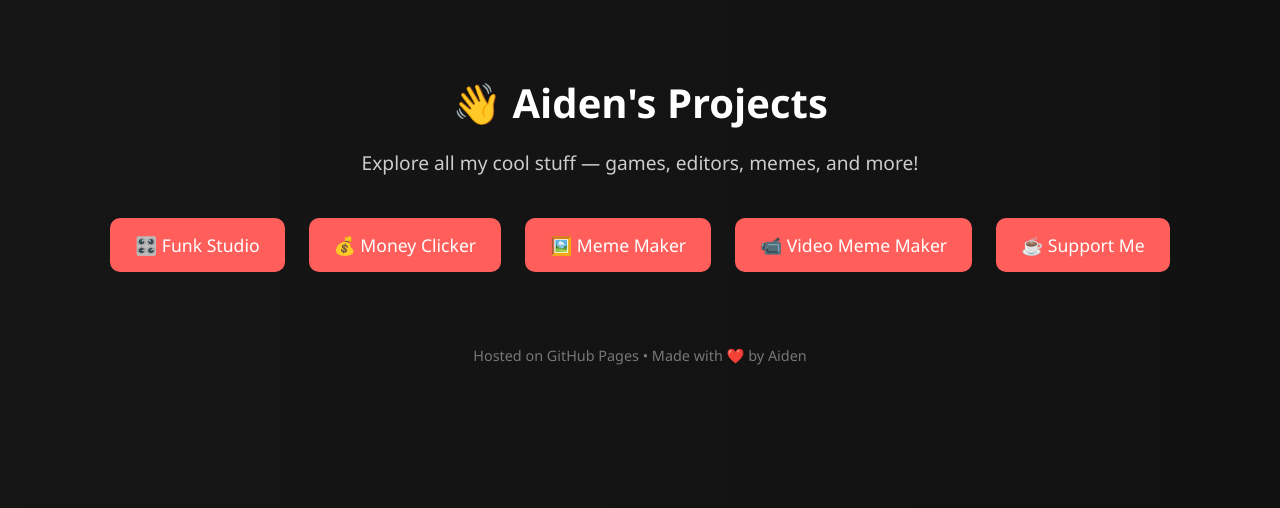
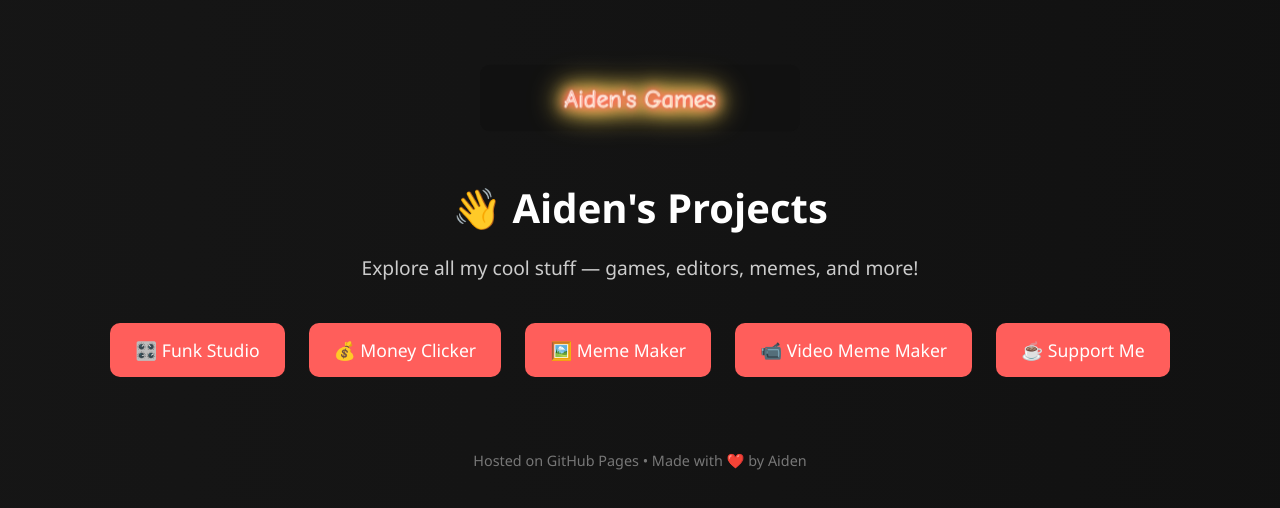
Before and after one commit to besthathacker/besthathacker.github.io, a plain HTML site: page index.html in a window 1280 px wide. Drawn offline with Linux system fonts and the light colour scheme.

Commit message:
Update index.html

```diff
--- a/index.html
+++ b/index.html
@@ -20,6 +20,32 @@
       0% { background-position: 0% 50%; }
       50% { background-position: 100% 50%; }
       100% { background-position: 0% 50%; }
+    }
+
+    svg {
+      max-width: 320px;
+      margin: 0 auto 2rem;
+      display: block;
+    }
+
+    /* Flicker animation for neon text */
+    @keyframes flicker {
+      0%, 19%, 21%, 23%, 25%, 54%, 56%, 100% {
+        opacity: 1;
+        filter:
+          drop-shadow(0 0 4px #ff5e5b)
+          drop-shadow(0 0 8px #ff5e5b)
+          drop-shadow(0 0 12px #ffd95b)
+          drop-shadow(0 0 20px #ffd95b);
+      }
+      20%, 22%, 24%, 55% {
+        opacity: 0.6;
+        filter: none;
+      }
+    }
+
+    text.neon {
+      animation: flicker 3s infinite;
     }
 
     h1 {
@@ -60,6 +86,27 @@
   </style>
 </head>
 <body>
+
+  <!-- LOGO -->
+  <svg width="320" height="100" viewBox="0 0 480 100" xmlns="http://www.w3.org/2000/svg" role="img" aria-label="Aiden's Games logo">
+    <defs>
+      <linearGradient id="grad" x1="0%" y1="0%" x2="100%" y2="100%">
+        <stop offset="0%" style="stop-color:#ff5e5b;stop-opacity:1" />
+        <stop offset="100%" style="stop-color:#ffd95b;stop-opacity:1" />
+      </linearGradient>
+    </defs>
+    <rect width="100%" height="100%" fill="#111" rx="15"/>
+    <text x="50%" y="55%" dominant-baseline="middle" text-anchor="middle"
+          font-family="Comic Sans MS, sans-serif"
+          font-size="36"
+          fill="url(#grad)"
+          stroke="white"
+          stroke-width="1.5"
+          class="neon">
+      Aiden's Games
+    </text>
+  </svg>
+
   <h1>👋 Aiden's Projects</h1>
   <p>Explore all my cool stuff — games, editors, memes, and more!</p>
 
@@ -68,10 +115,11 @@
   <a class="project-link" href="https://besthathacker.github.io/mememaker/">🖼️ Meme Maker</a>
   <a class="project-link" href="https://besthathacker.github.io/videomeme/">📹 Video Meme Maker</a>
 
-  <a class="project-link" href="https://www.buymeacoffee.com/aidenhat" target="_blank">☕ Support Me</a>
+  <a class="project-link" href="https://buymeacoffee.com/aidenbriggp?new=1" target="_blank">☕ Support Me</a>
 
   <div class="footer">
     Hosted on GitHub Pages • Made with ❤️ by Aiden
   </div>
+
 </body>
 </html>
```
